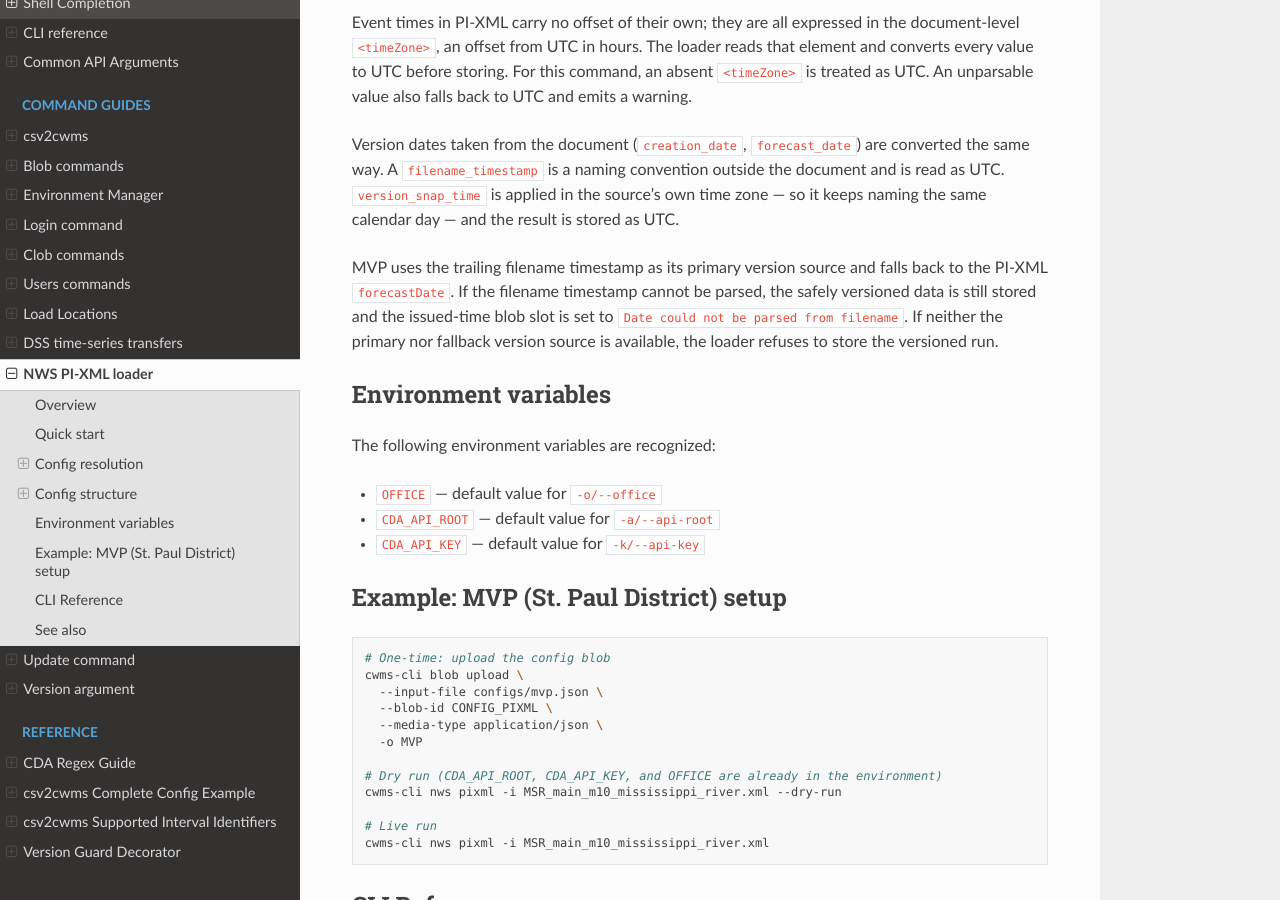
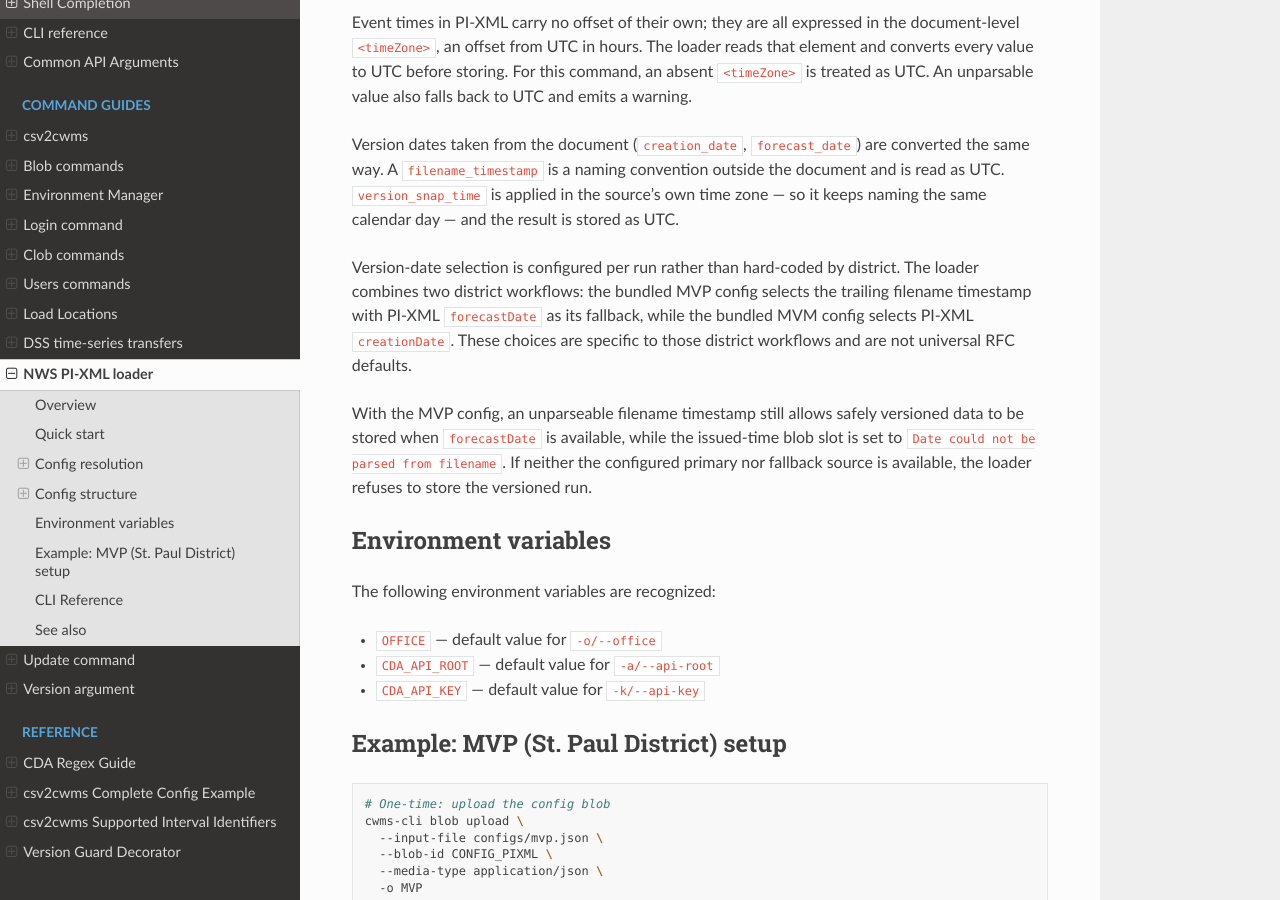
Before and after one commit to HydrologicEngineeringCenter/cwms-cli, a Sphinx documentation site: the page built from docs/cli/nws_pixml.rst, in a window 1280 px wide and 900 px high, scrolled down 3833 px. Built offline with Sphinx 7.4.7 and the Read the Docs theme 3.1.0, drawn with Linux system fonts in a browser that asks for light colours.

Commit message:
update wording for version date

```diff
--- a/docs/cli/nws_pixml.rst
+++ b/docs/cli/nws_pixml.rst
@@ -257,12 +257,18 @@ outside the document and is read as UTC.  ``version_snap_time`` is applied in
 the source's own time zone — so it keeps naming the same calendar day — and
 the result is stored as UTC.
 
-MVP uses the trailing filename timestamp as its primary version source and
-falls back to the PI-XML ``forecastDate``.  If the filename timestamp cannot
-be parsed, the safely versioned data is still stored and the issued-time blob
-slot is set to ``Date could not be parsed from filename``.  If neither the
-primary nor fallback version source is available, the loader refuses to store
-the versioned run.
+Version-date selection is configured per run rather than hard-coded by
+district. The loader combines two district workflows: the bundled MVP config
+selects the trailing filename timestamp with PI-XML ``forecastDate`` as its
+fallback, while the bundled MVM config selects PI-XML ``creationDate``. These
+choices are specific to those district workflows and are not universal RFC
+defaults.
+
+With the MVP config, an unparseable filename timestamp still allows safely
+versioned data to be stored when ``forecastDate`` is available, while the
+issued-time blob slot is set to ``Date could not be parsed from filename``. If
+neither the configured primary nor fallback source is available, the loader
+refuses to store the versioned run.
 
 Environment variables
 ---------------------
```
